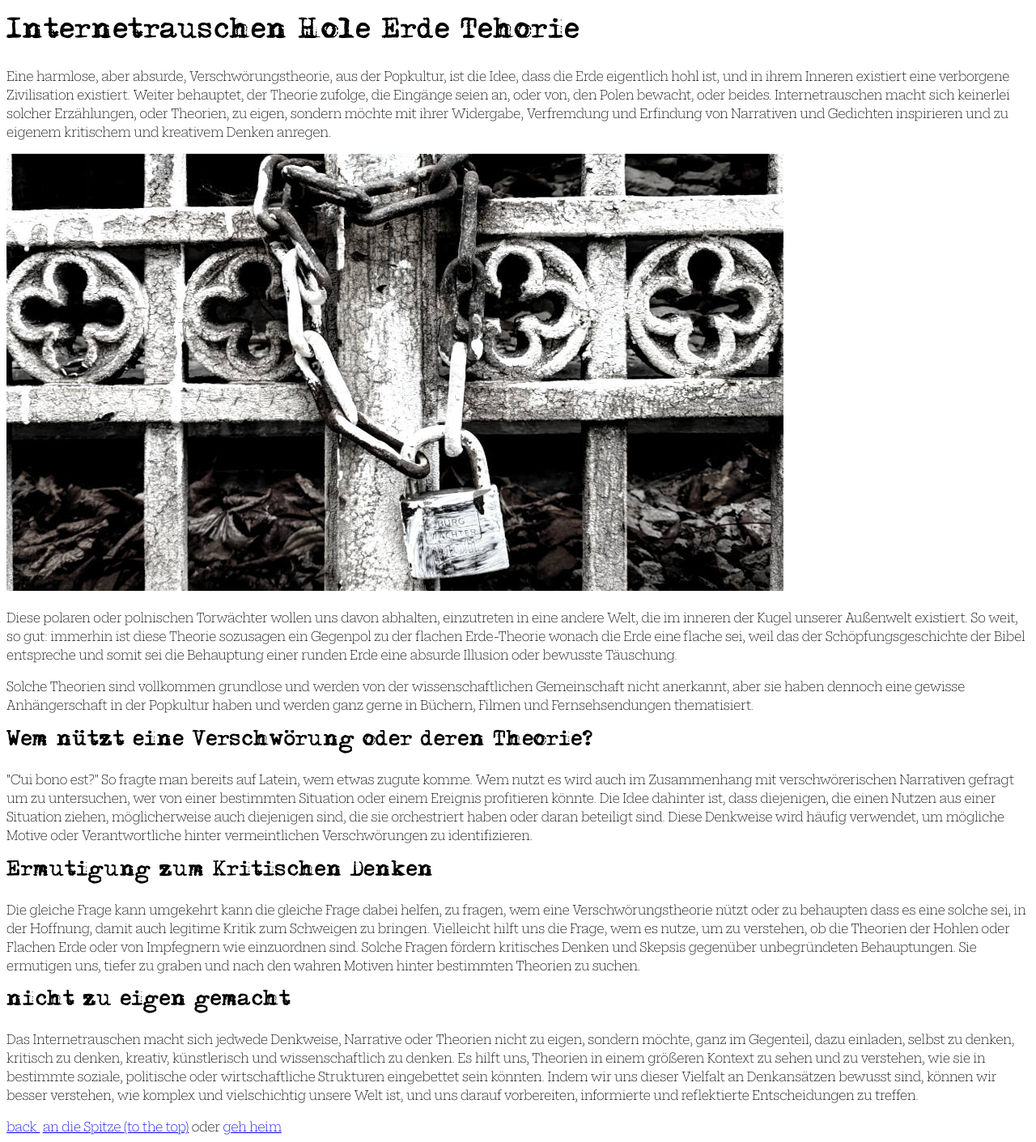
After one commit to openmindculture/internetrauschen, a PHP site: page /hole-erde-theorie.php in a window 1280 px wide. The commit adds this page. Shown: the whole page at 81% size. Run offline with PHP 8.4, Linux system fonts and the light colour scheme.

Commit message:
add absurd pop culture legend

```diff
--- /dev/null
+++ b/hole-erde-theorie.php
@@ -0,0 +1,26 @@
+<?php global /* @var {String} */
+$get_the_title; ?>
+<?php $get_the_title = 'Hole Erde Tehorie'; ?>
+<?php include_once('includes/header.php') ?>
+
+    <p>Eine harmlose, aber absurde, Verschwörungstheorie, aus der Popkultur, ist die Idee, dass die Erde eigentlich hohl ist, und in ihrem Inneren existiert eine verborgene Zivilisation existiert. Weiter behauptet, der Theorie zufolge, die Eingänge seien an, oder von, den Polen bewacht, oder beides. Internetrauschen macht sich keinerlei solcher Erzählungen, oder Theorien, zu eigen, sondern möchte mit ihrer Widergabe, Verfremdung und Erfindung von Narrativen und Gedichten inspirieren und zu eigenem kritischem und kreativem Denken anregen.</p>
+
+    <img alt="Fotografie eines Schlosses" src="img/schloss-kette-burg.jpg" width="960" height="540"/></img>
+
+    <p>Diese polaren oder polnischen Torwächter wollen uns davon abhalten, einzutreten in eine andere Welt, die im inneren der Kugel unserer Außenwelt existiert. So weit, so gut: immerhin ist diese Theorie sozusagen ein Gegenpol zu der flachen Erde-Theorie wonach die Erde eine flache sei, weil das der Schöpfungsgeschichte der Bibel entspreche und somit sei die Behauptung einer runden Erde eine absurde Illusion oder bewusste Täuschung.</p>
+
+    <p>Solche Theorien sind vollkommen grundlose und werden von der wissenschaftlichen Gemeinschaft nicht anerkannt, aber sie haben dennoch eine gewisse Anhängerschaft in der Popkultur haben und werden ganz gerne in Büchern, Filmen und Fernsehsendungen thematisiert.</p>
+
+    <h2>Wem nützt eine Verschwörung oder deren Theorie?</h2>
+
+    <p>"Cui bono est?" So fragte man bereits auf Latein, wem etwas zugute komme. Wem nutzt es wird auch im Zusammenhang mit verschwörerischen Narrativen gefragt um zu untersuchen, wer von einer bestimmten Situation oder einem Ereignis profitieren könnte. Die Idee dahinter ist, dass diejenigen, die einen Nutzen aus einer Situation ziehen, möglicherweise auch diejenigen sind, die sie orchestriert haben oder daran beteiligt sind. Diese Denkweise wird häufig verwendet, um mögliche Motive oder Verantwortliche hinter vermeintlichen Verschwörungen zu identifizieren.</p>
+
+    <h2>Ermutigung zum Kritischen Denken</h2>
+
+    <p>Die gleiche Frage kann umgekehrt kann die gleiche Frage dabei helfen, zu fragen, wem eine Verschwörungstheorie nützt oder zu behaupten dass es eine solche sei, in der Hoffnung, damit auch legitime Kritik zum Schweigen zu bringen. Vielleicht hilft uns die Frage, wem es nutze, um zu verstehen, ob die Theorien der Hohlen oder Flachen Erde oder von Impfegnern wie einzuordnen sind. Solche Fragen fördern kritisches Denken und Skepsis gegenüber unbegründeten Behauptungen. Sie ermutigen uns, tiefer zu graben und nach den wahren Motiven hinter bestimmten Theorien zu suchen.</p>
+
+    <h2>nicht zu eigen gemacht</h2>
+
+    <p>Das Internetrauschen macht sich jedwede Denkweise, Narrative oder Theorien nicht zu eigen, sondern möchte, ganz im Gegenteil, dazu einladen, selbst zu denken, kritisch zu denken, kreativ, künstlerisch und wissenschaftlich zu denken. Es hilft uns, Theorien in einem größeren Kontext zu sehen und zu verstehen, wie sie in bestimmte soziale, politische oder wirtschaftliche Strukturen eingebettet sein könnten. Indem wir uns dieser Vielfalt an Denkansätzen bewusst sind, können wir besser verstehen, wie komplex und vielschichtig unsere Welt ist, und uns darauf vorbereiten, informierte und reflektierte Entscheidungen zu treffen.</p>
+
+<?php include_once('includes/footer.php') ?>
--- a/sitemap.xml.php
+++ b/sitemap.xml.php
@@ -23,6 +23,7 @@
         <url><a href="/einstellung-weg-ziel.php">einstellung-weg-ziel</a></url>
         <url><a href="/erich-cruising-barkeeper.php">erich-cruising-barkeeper</a></url>&lgt;!-- nein, den hatten wir doch schon!
         &amp;
+        <ulr><a href="/hole-erde-theorie.php">hole-erde-theorie.php</a>></ulr>
         <ulr><a href="/nagel-pilz-life-style.php">nagel-pilz-life-style.php</a>></ulr>
         <ulr><a href="/schloss.php">schloss.php</a>></ulr>
         <ulr><a href="/sicherheits-check-absolvieren.php">sicherheits-check-absolvieren.php</a>></ulr>
```
